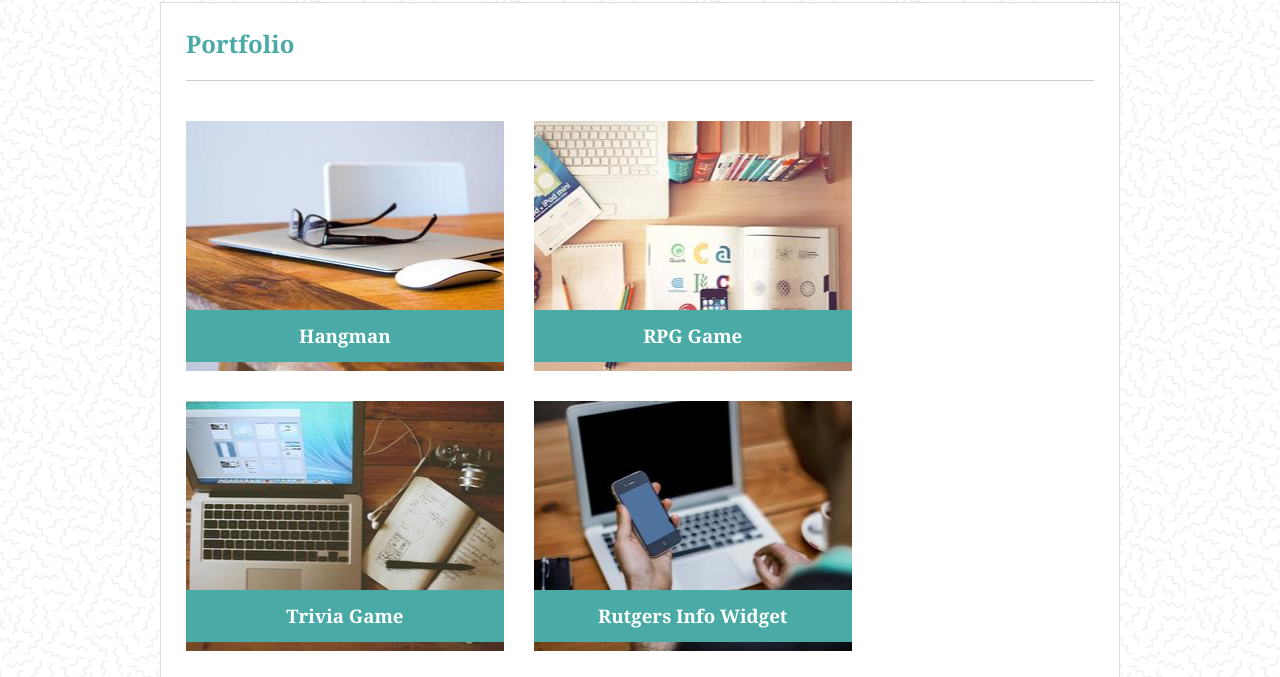
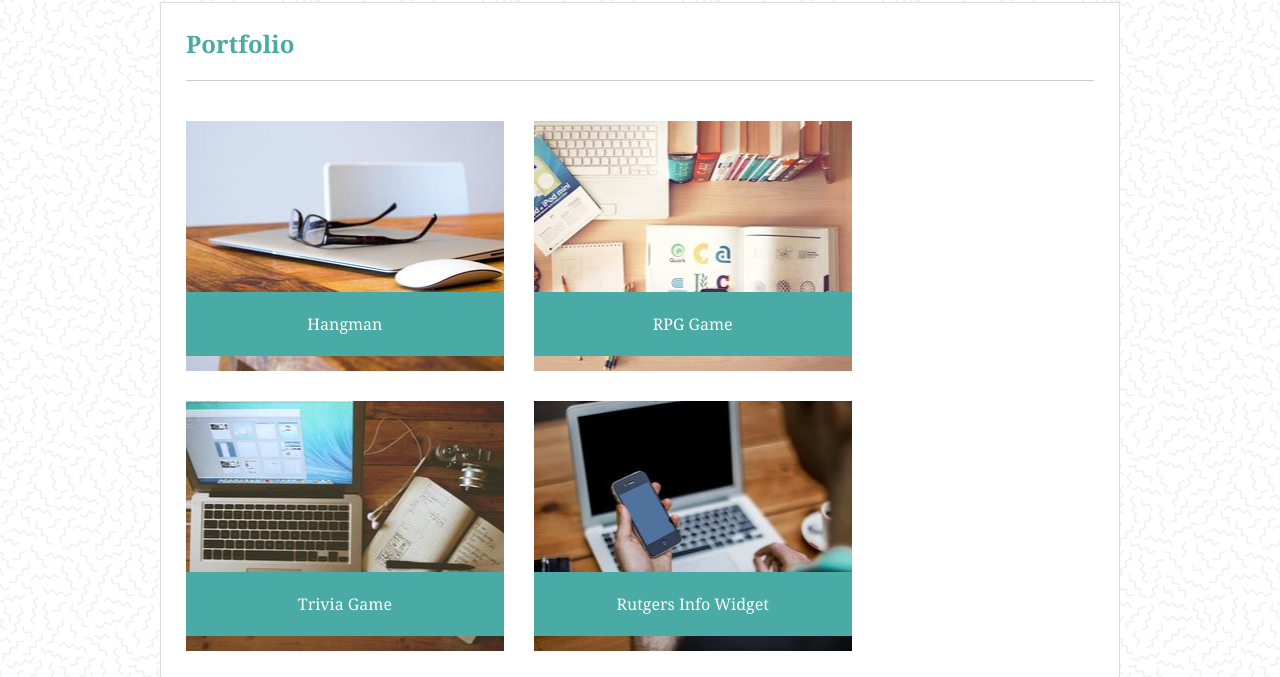
Before and after one commit to chenallee/portfolio, a plain HTML site: page portfolio.html in a window 1280 px wide. Shown: the part 123-800 px from the top of the page. Drawn offline with Linux system fonts and the light colour scheme.

Commit message:
added flexbox functionality to portfolio cards

```diff
--- a/assets/css/style.css
+++ b/assets/css/style.css
@@ -55,9 +55,13 @@ h1, h3 {
 h2 {
     color: #4aaaa5 ;
     border-bottom: 1px solid #cccccc;
-    display: block;
+    /* display: block; */
     margin: 0 0 25px 0;
     padding-bottom: 20px;
+}
+
+.heading-font{
+    font-family: Georgia, 'Times New Roman', Times, serif;
 }
 
 h1, h2, h3 {
@@ -69,7 +73,11 @@ a {
     color: #4aaaa5;
 }
 
-
+.banner-style {
+    background-color: #4aaaa5;
+    color: #ffffff;
+    padding: 1em;
+}
 
 .nav-links a {
     color: #777777;
@@ -154,8 +162,24 @@ input.form-field {
     margin: 15px 30px 15px 0;
     height: 250px;
     width: 35%;
-    position: relative;
+    /* position: relative; */
     background-position: bottom;
+
+    display: flex;
+    flex-direction: column;
+    padding: 15px 0;
+}
+.flex-banner {
+
+    margin-top: auto;
+    width: 100%;
+}
+
+.flex-banner span{
+    display: block;
+    width: 100%;
+    text-align: center;
+
 }
 
 .content-title {
@@ -166,13 +190,17 @@ input.form-field {
     flex-direction: column;
 }
 
-.portfolio-label{
+/* .portfolio-label{
     width: 100%;
     text-align: center;
     padding: 10px;
     position: absolute;
     top: 170px;
-}
+} */
+
+/* .flex-banner {
+    margin-top: auto;
+} */
 
 #submit-button {
     all: unset;
--- a/portfolio.html
+++ b/portfolio.html
@@ -36,39 +36,39 @@
 
         <div class="flexbox-container">
             <div class="flex-item" id="hangman">
-                <a href="#">
-                    <h3 class="portfolio-label">
+                <a class ="flex-banner" href="#">
+                    <span class="banner-style heading-font">
                         Hangman
-                    </h3>
+                    <span>
                 </a>
 
             </div>
             <div class="flex-item" id="rpg-game">
-                <a href="#">
-                    <h3 class="portfolio-label">
+                <a class ="flex-banner" href="#">
+                    <span class="banner-style heading-font">
                         RPG Game
-                    </h3>
+                    </span>
                 </a>
             </div>
             <div class="flex-item" id="trivia-game">
-                <a href="#">
-                    <h3 class="portfolio-label">
+                <a class ="flex-banner" href="#">
+                    <span class="banner-style heading-font">
                         Trivia Game
-                    </h3>
+                    </span>
                 </a>
             </div>
             <div class="flex-item" id="ru-info-widget">
-                <a href="#">
-                    <h3 class="portfolio-label">
+                <a class ="flex-banner"  href="#">
+                    <span class="banner-style heading-font">
                         Rutgers Info Widget
-                    </h3>
+                    </span>
                 </a>
             </div>
             <div class="flex-item" id="rock-paper-scissors">
-                <a href="#">
-                    <h3 class="portfolio-label">
+                <a class ="flex-banner" href="#">
+                    <span class="banner-style heading-font">
                         Rock Paper Scissors
-                    </h3>
+                    </span>
                 </a>
             </div>
         </div>
```
